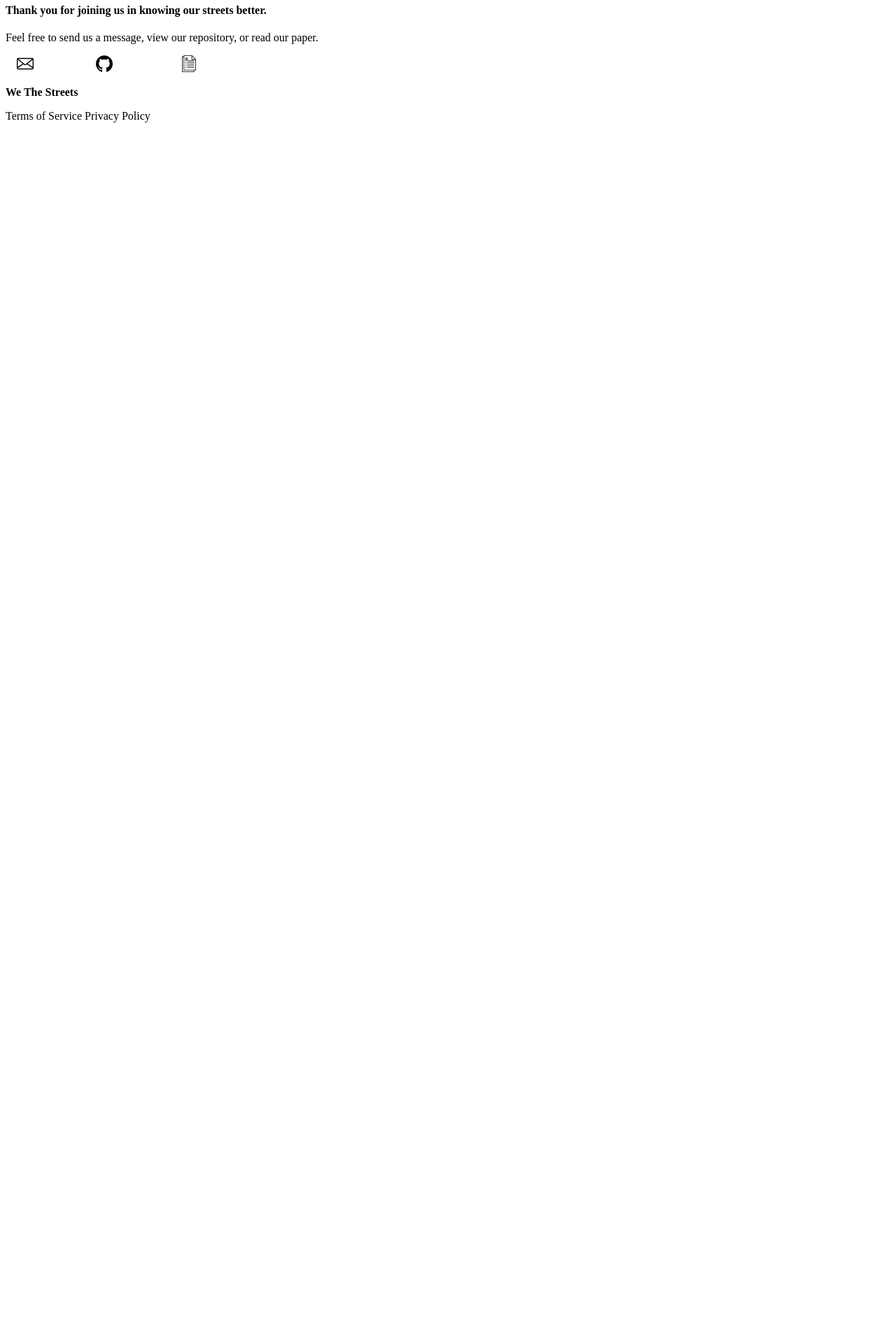
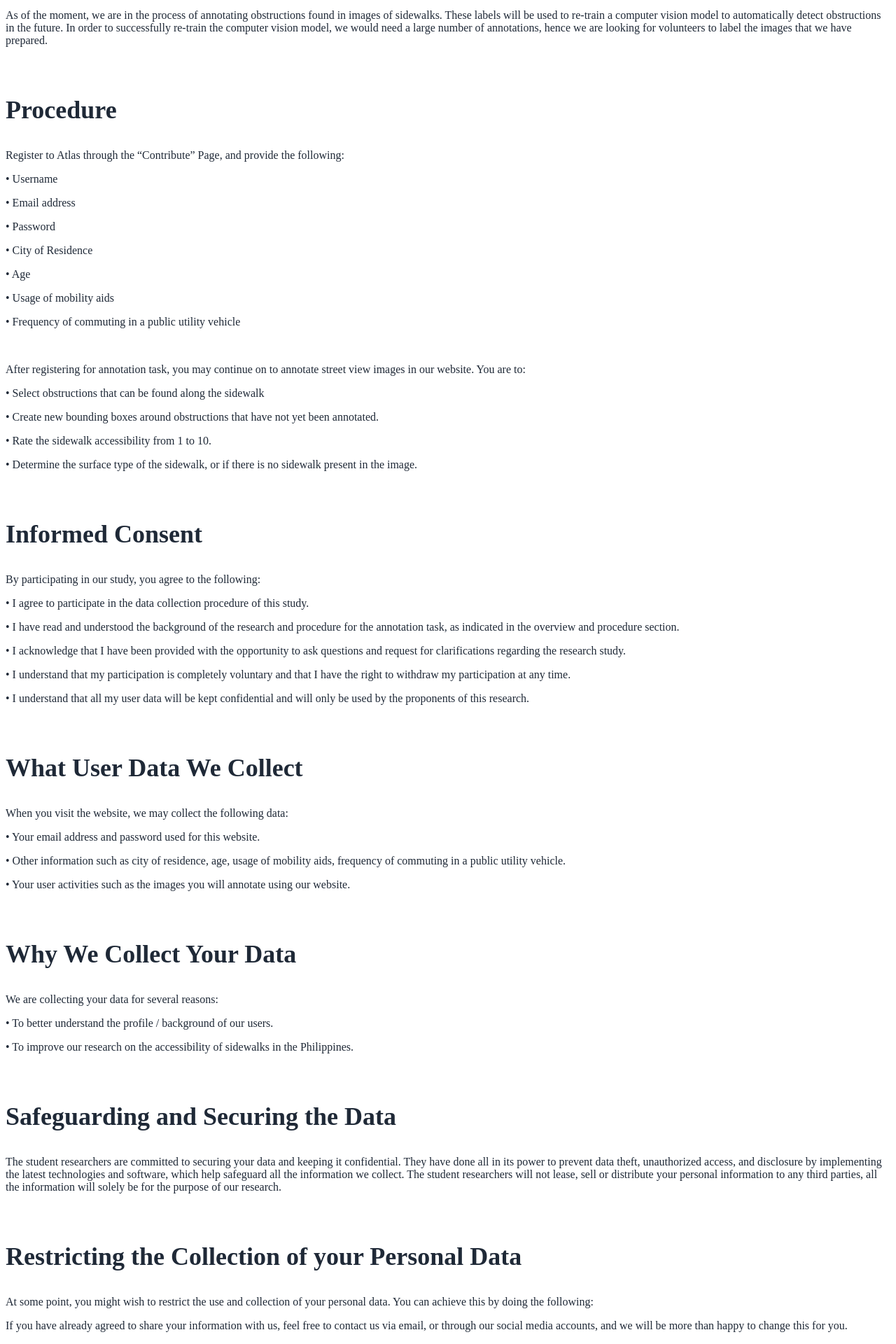
Before and after one commit to Nicolas-Sy/we-the-streets-site, a Next.js app: page /privacy-policy in a window 1280 px wide. Shown: the part 680-2600 px from the top of the page at 70% size. Before the commit the page ends 863 px from the top, so only its background shows below. Built offline with nearby package versions, Linux system fonts and the light colour scheme.

Commit message:
Privacy Policy and Terms of Use

```diff
--- a/src/features/footerMain/index.jsx
+++ b/src/features/footerMain/index.jsx
@@ -82,8 +82,7 @@ export default function Footer() {
               </p>
             </div>
             <div className="md:flex-1 md:px-4 text-center md:text-right">
-              <Link href="/terms-of-service"><span className="cursor-pointer py-2 px-4 text-white inline-block hover:underline"> Terms of Service</span></Link>
-              <Link href="/privacy-policy"><span className="cursor-pointer py-2 px-4 text-white inline-block hover:underline"> Privacy Policy </span></Link>
+              <Link href="/privacy-policy"><span className="cursor-pointer py-2 px-4 text-white inline-block hover:underline"> Terms of Use </span></Link>
             </div>
           </div>
 
--- a/src/pages/privacy-policy.jsx
+++ b/src/pages/privacy-policy.jsx
@@ -7,15 +7,81 @@ import P from 'ui/heading/p';
 export default function Index() {
     return (
         <Page
-            title="Privacy Policy - Atlas"
-            description="This is our privacy policy for using Atlas."
+            title="Terms of Use - Atlas"
+            description="This is our terms of use and privacy policy for using Atlas."
             contribute={false}
         >
             <section className='container mx-auto px-5'>
-                <H1> Privacy Policy </H1>
+                <H1> Terms of Use and Privacy Policy </H1>
                 <br />
-                <H3> Data Privacy Statement </H3>
-                <P> </P>
+                <P className="text-xl mb-2"> This terms of use and privacy policy will help you understand how the student researchers will use and
+                    protect the data you provide to us when you visit and use Atlas. </P>
+                <br />
+                <H3 className="mb-2"> Overview</H3>
+                <P> Greetings! We are Nicolas Sy, Rafael Topacio, Lynux Ansay and Henric Tay. We are currently working on
+                    our undergraduate thesis titled "Using Remote Sensing to track Sidewalk Accessibility Issues to improve Urban Planning". In this
+                    study, we want to determine the accessibility of sidewalks by giving them scores based on a certain criteria. With this, we can map
+                    out the accessibility of sidewalks in the Philippines and allow for evidence-based solutions and policies in the future. </P>
+                <br />
+                <P> As of the moment, we are in the process of annotating obstructions found in images of sidewalks. These labels will be used to
+                    re-train a computer vision model to automatically detect obstructions in the future. In order to successfully re-train the computer
+                    vision model, we would need a large number of annotations, hence we are looking for volunteers to label the images that we have
+                    prepared. </P>
+                <br />
+                <H3 className="mb-2"> Procedure</H3>
+                <P className="mb-2"> Register to Atlas through the “Contribute” Page, and provide the following:</P>
+                <P> •	Username </P>
+                <P> •	Email address </P>
+                <P> •	Password </P>
+                <P> •	City of Residence </P>
+                <P> •	Age </P>
+                <P> •	Usage of mobility aids </P>
+                <P> •	Frequency of commuting in a public utility vehicle </P>
+                <br />
+                <P className="mb-2"> After registering for annotation task, you may continue on to annotate street view images in our website.
+                    You are to:  </P>
+                <P> •	Select obstructions that can be found along the sidewalk </P>
+                <P> •	Create new bounding boxes around obstructions that have not yet been annotated. </P>
+                <P> •	Rate the sidewalk accessibility from 1 to 10.  </P>
+                <P> •	Determine the surface type of the sidewalk, or if there is no sidewalk present in the image.</P>
+                <br />
+                <H3 className="mb-2"> Informed Consent</H3>
+                <P className="mb-2"> By participating in our study, you agree to the following: </P>
+                <P> •	I agree to participate in the data collection procedure of this study.</P>
+                <P> •	I have read and understood the background of the research and procedure for the annotation task,
+                    as indicated in the overview and procedure section.</P>
+                <P> •	I acknowledge that I have been provided with the opportunity to ask questions and request for
+                    clarifications regarding the research study.</P>
+                <P> •	I understand that my participation is completely voluntary and that I have the right to withdraw
+                    my participation at any time.</P>
+                <P> •	I understand that all my user data will be kept confidential and will only be used by the proponents
+                    of this research. </P>
+                <br />
+                <H3 className="mb-2"> What User Data We Collect</H3>
+                <P className="mb-2"> When you visit the website, we may collect the following data: </P>
+                <P> •	Your email address and password used for this website.</P>
+                <P> •	Other information such as city of residence, age, usage of mobility aids, frequency of commuting in a public
+                    utility vehicle.</P>
+                <P> •	Your user activities such as the images you will annotate using our website.</P>
+                <br />
+                <H3 className="mb-2"> Why We Collect Your Data</H3>
+                <P className="mb-2"> We are collecting your data for several reasons: </P>
+                <P> •	To better understand the profile / background of our users.</P>
+                <P> •	To improve our research on the accessibility of sidewalks in the Philippines.</P>
+                <br />
+                <H3 className="mb-2"> Safeguarding and Securing the Data</H3>
+                <P> The student researchers are committed to securing your data and keeping it confidential.
+                    They have done all in its power to prevent data theft, unauthorized access, and disclosure by implementing the latest
+                    technologies and software, which help safeguard all the information we collect. The student researchers will not lease,
+                    sell or distribute your personal information to any third parties, all the information will solely be for the purpose of
+                    our research.</P>
+                <br />
+                <H3 className="mb-2"> Restricting the Collection of your Personal Data</H3>
+                <P> At some point, you might wish to restrict the use and collection of your personal data.
+                    You can achieve this by doing the following:</P>
+                <P> If you have already agreed to share your information with us, feel free to contact us via email, or through our social
+                    media accounts, and we will be more than happy to change this for you.</P>
+                <br />
                 <br />
             </section>
         </Page>
```
